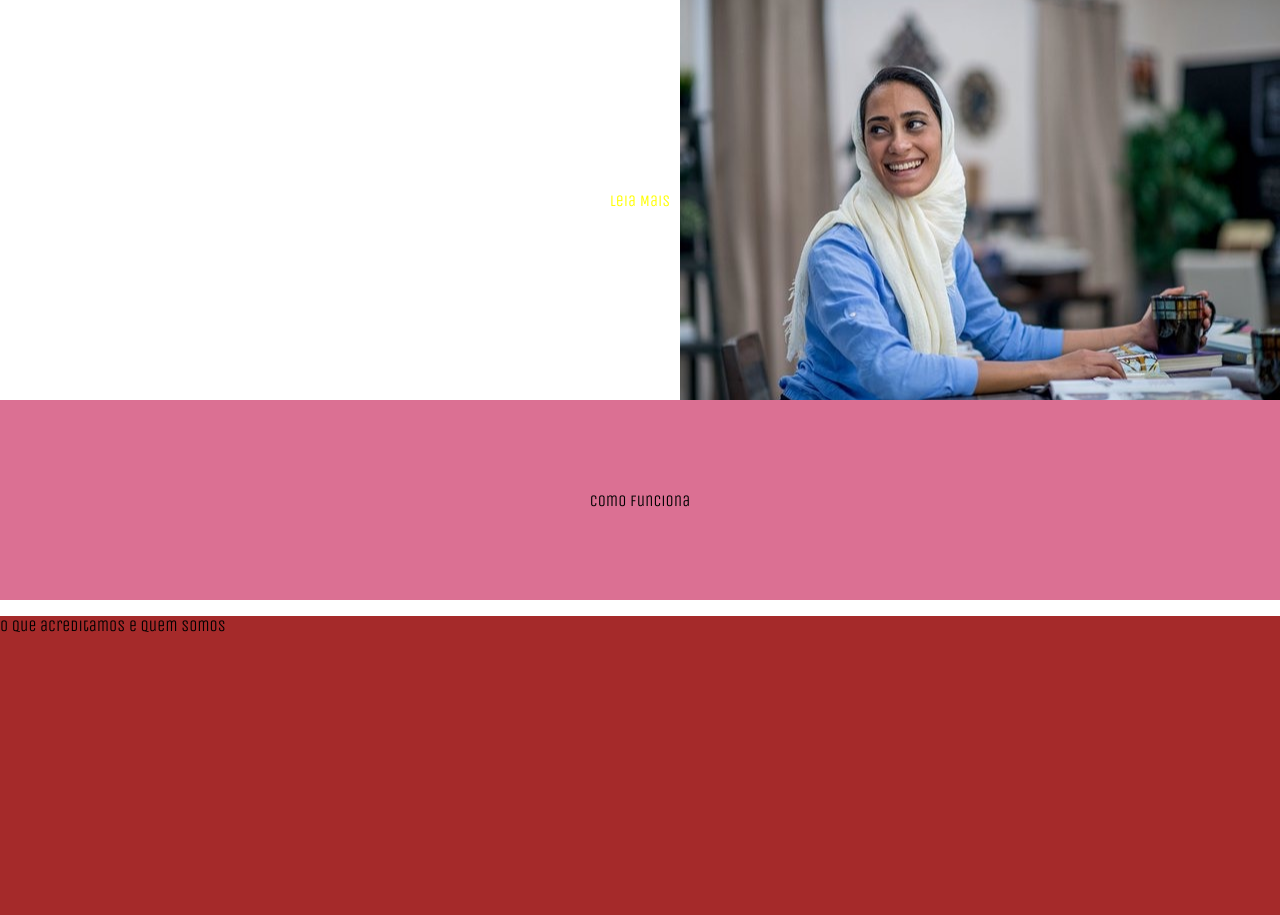
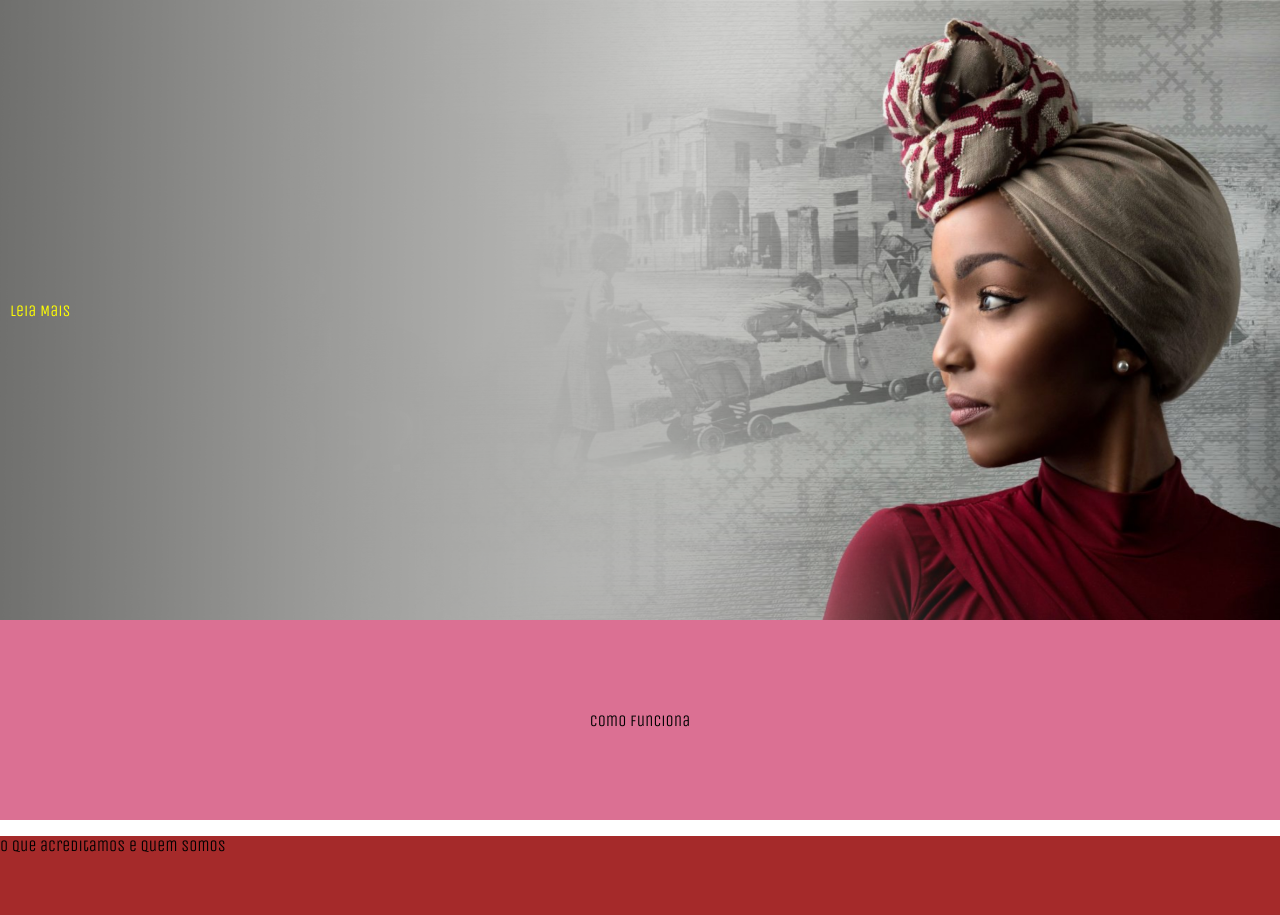
Before and after one commit to vanmtv/dr-ella, a Django app: page / in a window 1280 px wide. Shown: the part 100-1015 px from the top of the page. Run offline with Django 3.2, Linux system fonts and the light colour scheme; some web fonts are replaced.

Commit message:
Adicionar banner  na home

```diff
--- a/app/static/css/home-style.css
+++ b/app/static/css/home-style.css
@@ -1,13 +1,17 @@
 .leia-mais{
     background-color: white;
-    background: url(/static/images/foto.jpg) 100% no-repeat fixed;
-    height: 400px;
+    background-image: url(/static/images/banner-refugee.png);
+    background-size: cover;
+    background-position: center;
+    height: 600px;
 }
 
 .leia-mais{
     display: flex;
-    align-items: center;
+    align-items: flex-start;
     justify-content: center;
+    flex-direction: column;
+    padding: 10px;
 }
 
 .leia-mais p{
```
